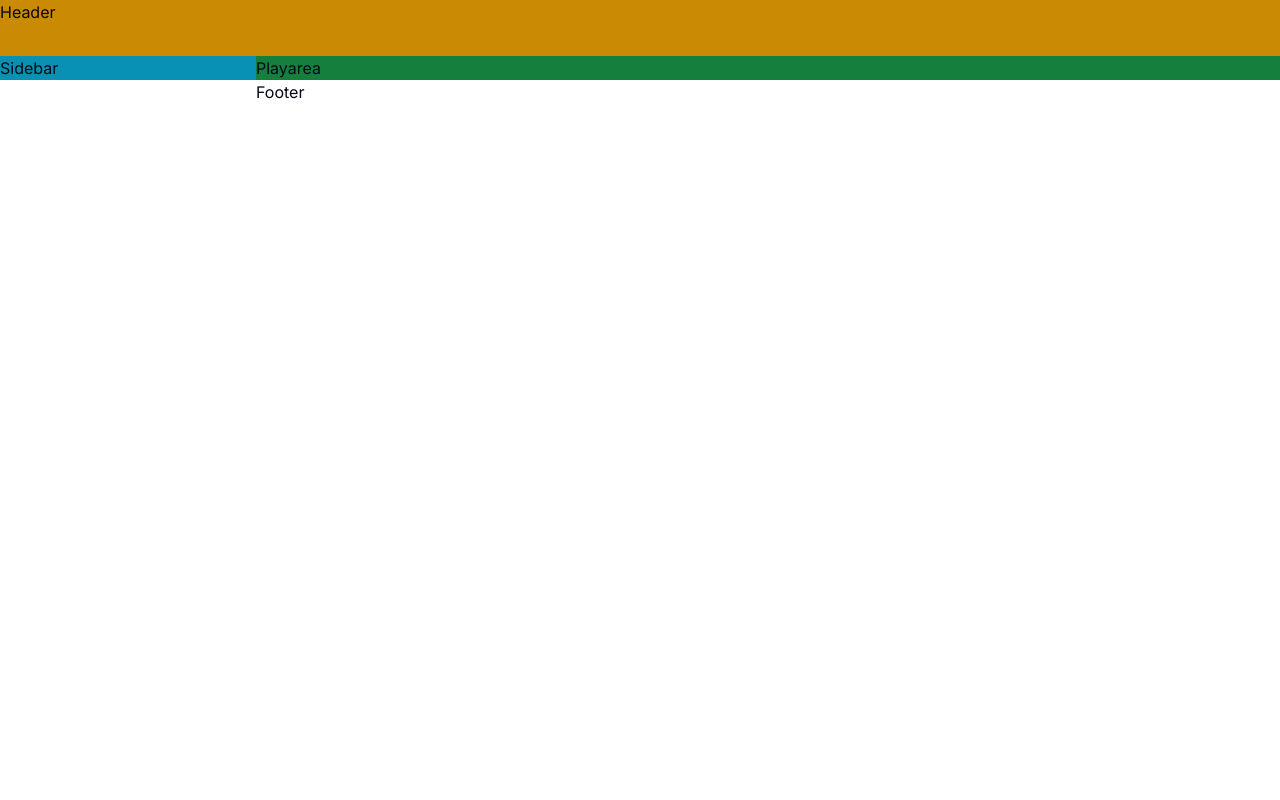
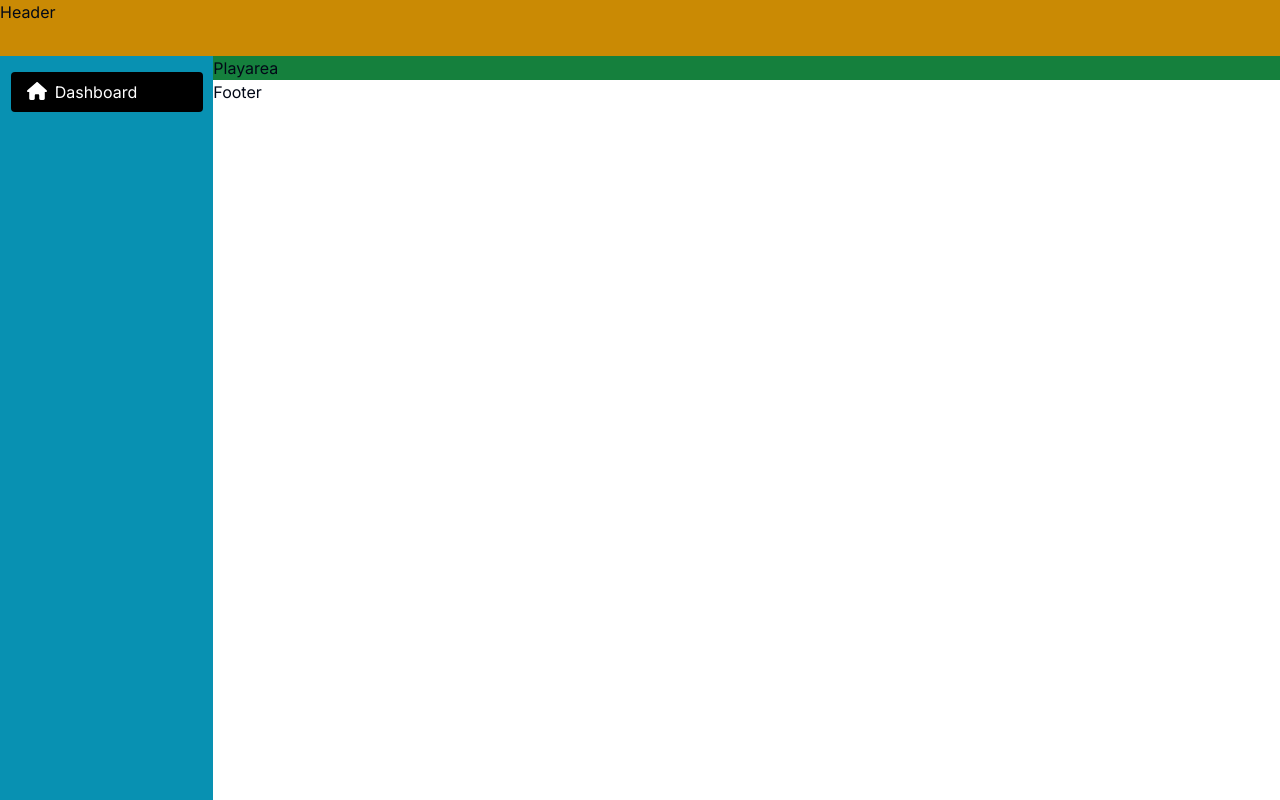
Before and after one commit to DennisRono/nems, a Next.js app: page / in a window 1280 px wide. Built offline with nearby package versions, Linux system fonts and the light colour scheme.

Commit message:
implemented sidebar layout

```diff
--- a/package.json
+++ b/package.json
@@ -10,6 +10,11 @@
     "watch": "npx tailwindcss -i ./src/styles/input.scss -o ./src/styles/output.scss --watch"
   },
   "dependencies": {
+    "@fortawesome/fontawesome-svg-core": "^6.6.0",
+    "@fortawesome/free-brands-svg-icons": "^6.6.0",
+    "@fortawesome/free-regular-svg-icons": "^6.6.0",
+    "@fortawesome/free-solid-svg-icons": "^6.6.0",
+    "@fortawesome/react-fontawesome": "^0.2.2",
     "class-variance-authority": "^0.7.0",
     "clsx": "^2.1.1",
     "lucide-react": "^0.414.0",
--- a/src/app/(home)/page.tsx
+++ b/src/app/(home)/page.tsx
@@ -11,11 +11,11 @@ const page = () => {
         <div className="w-full">
           <Header />
         </div>
-        <div className="flex items-start justify-start min-h-[calc(100vh-56px)]">
-          <div className="w-[20%]">
+        <div className="grid grid-cols-[1fr,5fr] min-h-[calc(100vh-56px)]">
+          <div className="w-full h-full bg-orange-200">
             <Sidebar />
           </div>
-          <div className="flex-1">
+          <div className="h-full">
             <Playarea />
             <Footer />
           </div>
--- a/src/components/Sidebar.tsx
+++ b/src/components/Sidebar.tsx
@@ -1,7 +1,29 @@
 import React from 'react'
+import { FontAwesomeIcon } from '@fortawesome/react-fontawesome'
+import { faHome } from '@fortawesome/free-solid-svg-icons'
 
 const Sidebar = () => {
-  return <div className="h-full w-full bg-cyan-600">Sidebar</div>
+  return (
+    <div className="h-full w-full bg-cyan-600">
+      <div className="w-full py-4 h-full">
+        <ul className="flex flex-col justify-start gap-4 h-full">
+          <li className="bg-black mx-auto w-[90%] py-2 px-4 rounded-sm cursor-pointer hover:bg-[#242424]">
+            <div className="flexxer_center_start gap-2 w-full">
+              <div className="">
+                <FontAwesomeIcon
+                  icon={faHome}
+                  className="text-2xl text-white h-5 w-5"
+                />
+              </div>
+              <div className="">
+                <span className="text-white">Dashboard</span>
+              </div>
+            </div>
+          </li>
+        </ul>
+      </div>
+    </div>
+  )
 }
 
 export default Sidebar
--- a/src/styles/input.scss
+++ b/src/styles/input.scss
@@ -66,4 +66,19 @@
   body {
     @apply bg-background text-foreground;
   }
+  .flexxer_center_center {
+    @apply flex items-center justify-center;
+  }
+
+  .flexxer_center_start {
+    @apply flex items-center justify-start;
+  }
+
+  .flexxer_start_start {
+    @apply flex items-start justify-start;
+  }
+
+  .flexxer_start_between {
+    @apply flex items-start justify-between;
+  }
 }
--- a/src/styles/output.scss
+++ b/src/styles/output.scss
@@ -483,6 +483,12 @@ body {
   color: hsl(var(--foreground));
 }
 
+.flexxer_center_start {
+  display: flex;
+  align-items: center;
+  justify-content: flex-start;
+}
+
 *, ::before, ::after {
   --tw-border-spacing-x: 0;
   --tw-border-spacing-y: 0;
@@ -591,8 +597,21 @@ body {
   --tw-contain-style:  ;
 }
 
+.mx-auto {
+  margin-left: auto;
+  margin-right: auto;
+}
+
 .flex {
   display: flex;
+}
+
+.grid {
+  display: grid;
+}
+
+.h-8 {
+  height: 2rem;
 }
 
 .h-\[56px\] {
@@ -603,8 +622,20 @@ body {
   height: 100%;
 }
 
+.h-4 {
+  height: 1rem;
+}
+
+.h-5 {
+  height: 1.25rem;
+}
+
 .min-h-\[calc\(100vh-56px\)\] {
   min-height: calc(100vh - 56px);
+}
+
+.w-8 {
+  width: 2rem;
 }
 
 .w-\[20\%\] {
@@ -615,8 +646,48 @@ body {
   width: 100%;
 }
 
+.w-4 {
+  width: 1rem;
+}
+
+.w-5 {
+  width: 1.25rem;
+}
+
+.w-\[80\%\] {
+  width: 80%;
+}
+
+.w-\[90\%\] {
+  width: 90%;
+}
+
 .flex-1 {
   flex: 1 1 0%;
+}
+
+.cursor-pointer {
+  cursor: pointer;
+}
+
+.grid-cols-4 {
+  grid-template-columns: repeat(4, minmax(0, 1fr));
+}
+
+.grid-cols-\[1fr\2c 3fr\] {
+  grid-template-columns: 1fr 3fr;
+}
+
+.grid-cols-\[1fr\2c 4fr\] {
+  grid-template-columns: 1fr 4fr;
+}
+
+.grid-cols-\[1fr\2c 5fr\] {
+  grid-template-columns: 1fr 5fr;
+}
+
+.flex-col {
+  flex-direction: column;
 }
 
 .items-start {
@@ -627,9 +698,26 @@ body {
   justify-content: flex-start;
 }
 
-.bg-yellow-600 {
+.gap-2 {
+  gap: 0.5rem;
+}
+
+.gap-4 {
+  gap: 1rem;
+}
+
+.rounded-sm {
+  border-radius: calc(var(--radius) - 4px);
+}
+
+.bg-black {
   --tw-bg-opacity: 1;
-  background-color: rgb(202 138 4 / var(--tw-bg-opacity));
+  background-color: rgb(0 0 0 / var(--tw-bg-opacity));
+}
+
+.bg-cyan-600 {
+  --tw-bg-opacity: 1;
+  background-color: rgb(8 145 178 / var(--tw-bg-opacity));
 }
 
 .bg-green-700 {
@@ -637,9 +725,43 @@ body {
   background-color: rgb(21 128 61 / var(--tw-bg-opacity));
 }
 
-.bg-cyan-600 {
+.bg-yellow-600 {
   --tw-bg-opacity: 1;
-  background-color: rgb(8 145 178 / var(--tw-bg-opacity));
+  background-color: rgb(202 138 4 / var(--tw-bg-opacity));
+}
+
+.bg-orange-200 {
+  --tw-bg-opacity: 1;
+  background-color: rgb(254 215 170 / var(--tw-bg-opacity));
+}
+
+.p-2 {
+  padding: 0.5rem;
+}
+
+.py-4 {
+  padding-top: 1rem;
+  padding-bottom: 1rem;
+}
+
+.px-4 {
+  padding-left: 1rem;
+  padding-right: 1rem;
+}
+
+.py-2 {
+  padding-top: 0.5rem;
+  padding-bottom: 0.5rem;
+}
+
+.text-2xl {
+  font-size: 1.5rem;
+  line-height: 2rem;
+}
+
+.text-white {
+  --tw-text-opacity: 1;
+  color: rgb(255 255 255 / var(--tw-text-opacity));
 }
 
 @keyframes enter {
@@ -655,3 +777,8 @@ body {
     transform: translate3d(var(--tw-exit-translate-x, 0), var(--tw-exit-translate-y, 0), 0) scale3d(var(--tw-exit-scale, 1), var(--tw-exit-scale, 1), var(--tw-exit-scale, 1)) rotate(var(--tw-exit-rotate, 0));
   }
 }
+
+.hover\:bg-\[\#242424\]:hover {
+  --tw-bg-opacity: 1;
+  background-color: rgb(36 36 36 / var(--tw-bg-opacity));
+}
```
Also changed, not shown: 1 other file (tests, documents, lock files or other folders).
